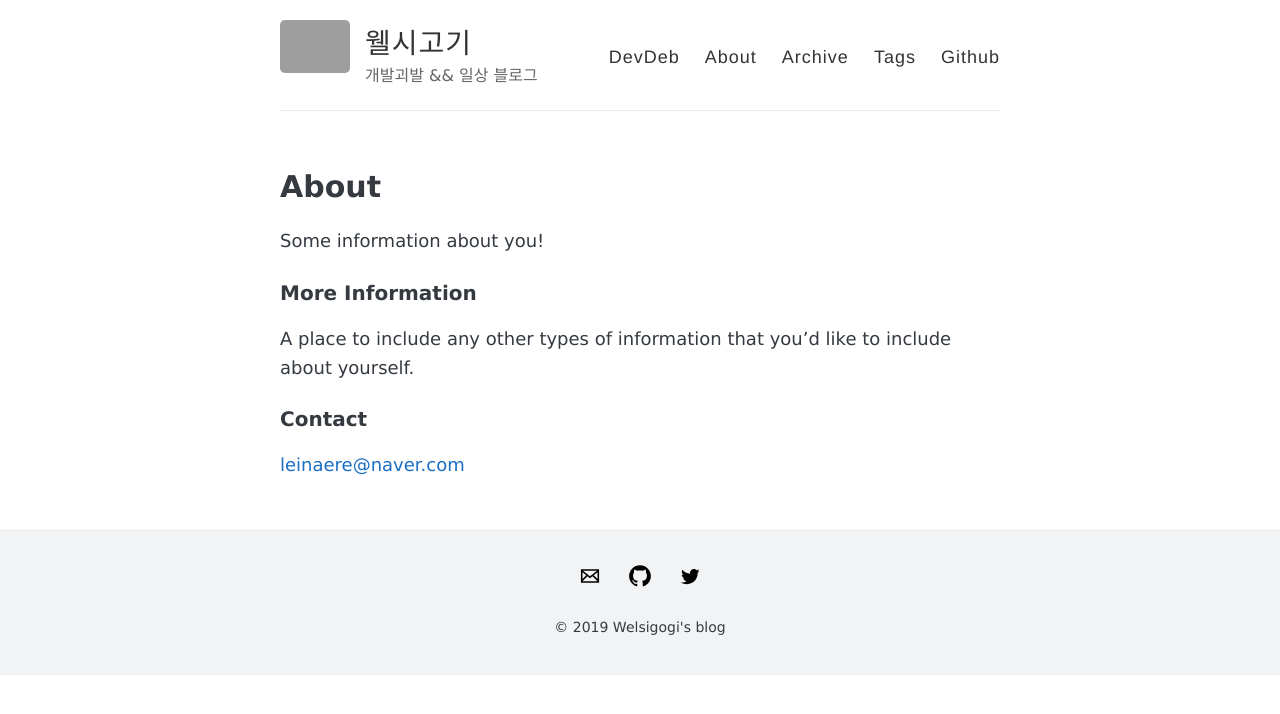
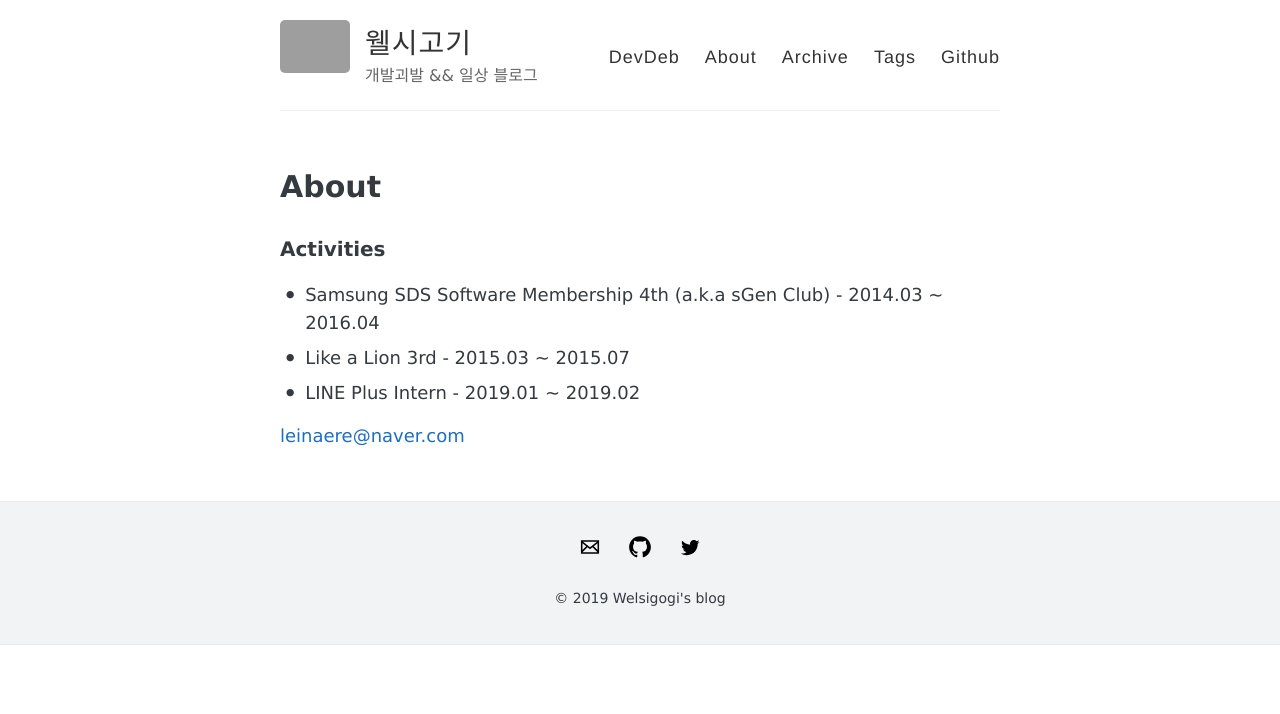
Before and after one commit to Leeheejin/leeheejin.github.io, a Jekyll site: the page built from about.md, in a window 1280 px wide. Shown: the top 714 px of the page. Built offline with Jekyll 4.4.1, drawn with Linux system fonts in a browser that asks for light colours; grey boxes are pictures that could not be loaded.

Commit message:
Update about.md

```diff
--- a/about.md
+++ b/about.md
@@ -4,12 +4,10 @@ title: About
 permalink: /about/
 ---
 
-Some information about you!
+### Activities
 
-### More Information
-
-A place to include any other types of information that you'd like to include about yourself.
-
-### Contact
+* Samsung SDS Software Membership 4th (a.k.a sGen Club) - 2014.03 ~ 2016.04
+* Like a Lion 3rd - 2015.03 ~ 2015.07
+* LINE Plus Intern - 2019.01 ~ 2019.02
 
 [leinaere@naver.com](mailto:leinaere@naver.com)
```
